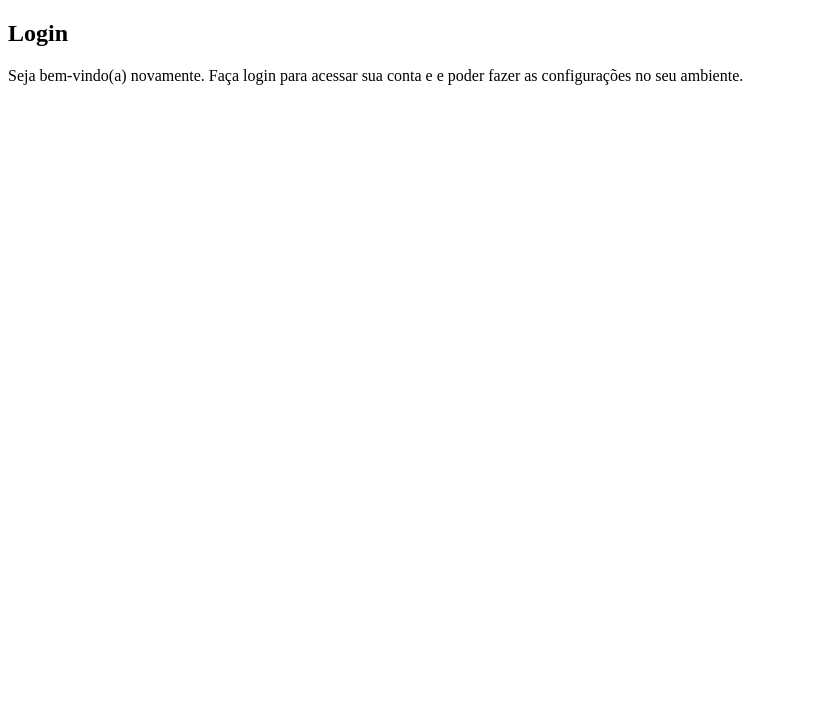
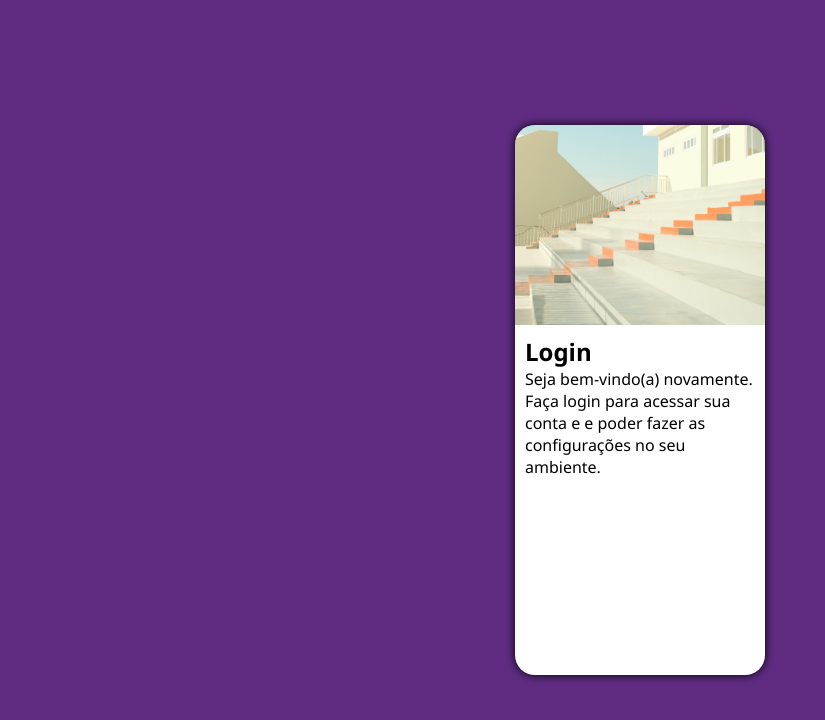
Before and after one commit to aysllanpereira/Projeto-Login, a plain HTML site: page index.html in a window 1280 px wide. Shown: the whole page, without its empty margins (0-825 px from the left). Drawn offline with Linux system fonts and the light colour scheme.

Commit message:
Estilizando o projeto

```diff
--- a/estilos/style.css
+++ b/estilos/style.css
@@ -6,3 +6,50 @@
     Lilás: #5f2c82
 
 */
+
+* {
+    font-family: 'Segoe UI', Tahoma, Geneva, Verdana, sans-serif;
+    padding: 0px;
+    margin: 0px;
+    box-sizing: border-box;
+}
+
+body, html {
+    background-color: #5f2c82;
+    height: 100vh;
+    width: 100vw;
+}
+
+main {
+    position: relative;
+    height: 100vh;
+    width: 100vw;
+}
+
+section#login {
+    position: absolute;
+    top: 50%;
+    left: 50%;
+    transform: translate(-50%, -50%);
+    overflow: hidden;
+
+    background-color: white;
+    width: 250px;
+    height: 550px;
+    border-radius: 20px;
+    box-shadow: 0px 0px 10px rgba(0, 0, 0.450);
+}
+
+section#login > div#imagem {
+    display: block;
+    background: #5f2c82 url(../imagens/imagem2.jpg) no-repeat;
+    background-size: cover;
+    background-position: left bottom;
+    height: 200px;
+}
+
+section#login > div#formulario {
+    display: block;
+    padding: 10px;
+
+}
```
